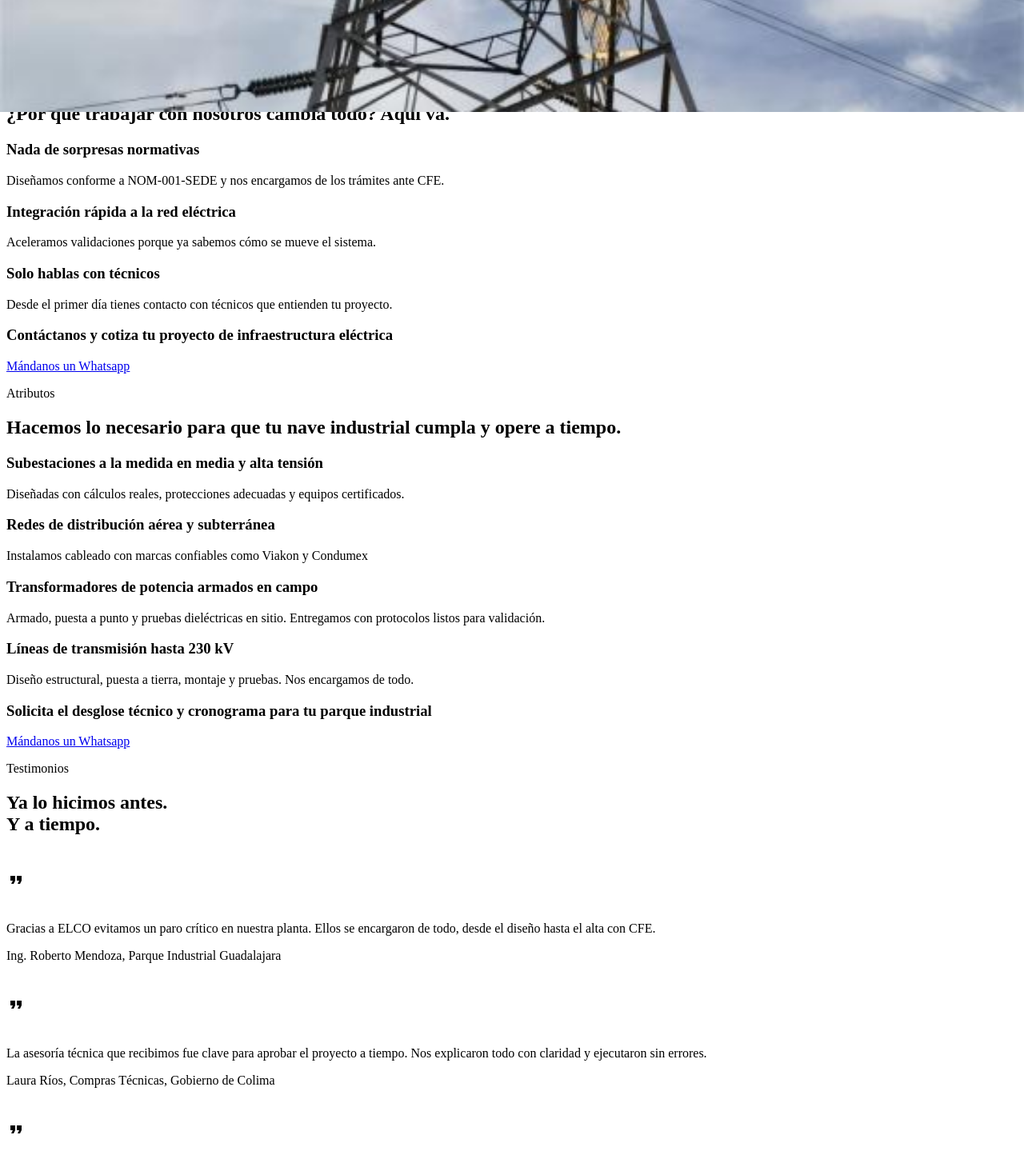
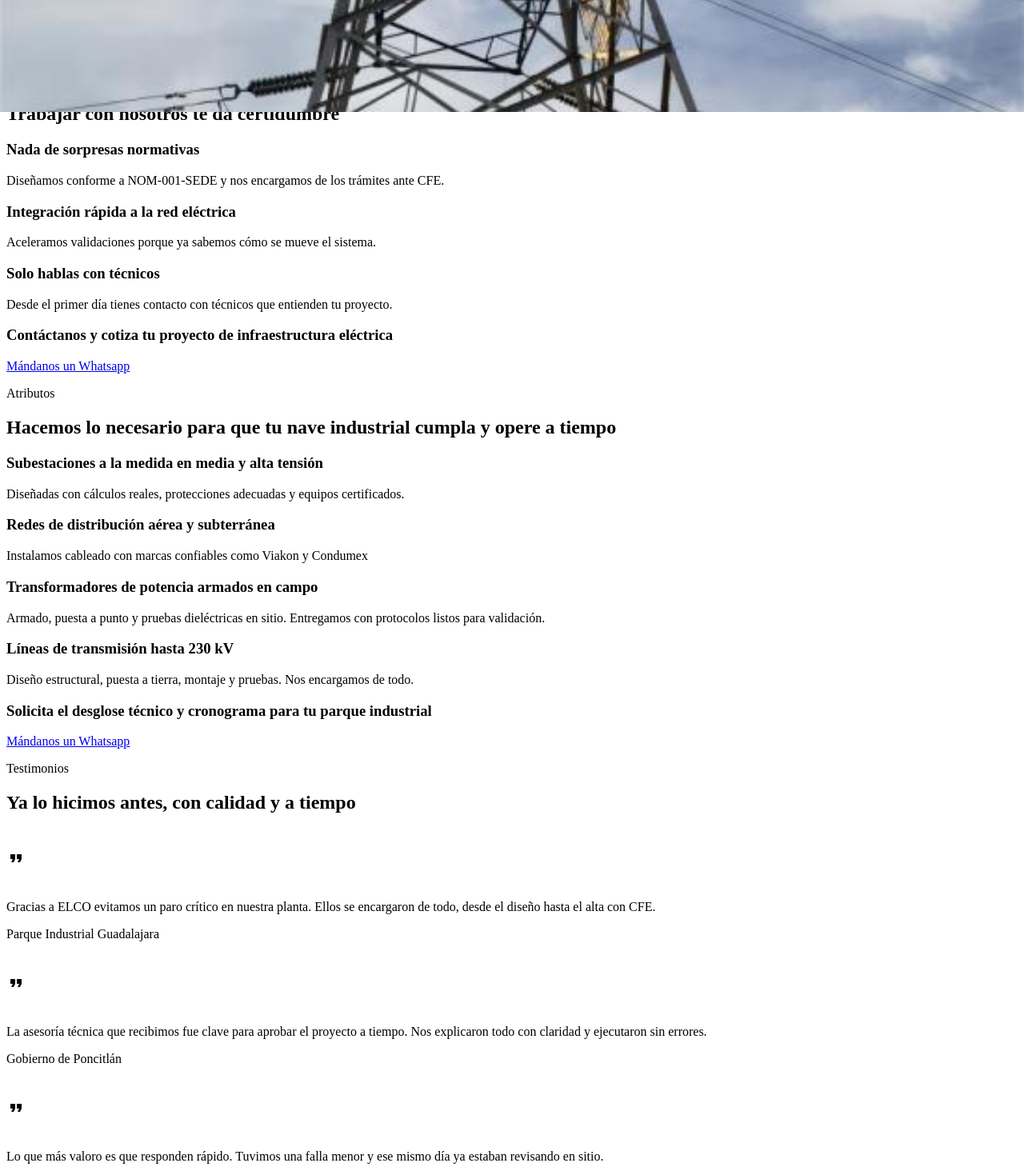
Before and after one commit to imadamblack/elco-altatension, a Next.js app: page / in a window 1280 px wide. Shown: the part 660-2124 px from the top of the page at 80% size. Built offline with nearby package versions, Linux system fonts and the light colour scheme.

Commit message:
UPD: Texts and header

```diff
--- a/content.js
+++ b/content.js
@@ -15,7 +15,7 @@ export const contentAltaTension = {
   },
   beneficios: {
     banner: {
-      title: "¿Por qué trabajar con nosotros cambia todo? Aquí va.",
+      title: "Trabajar con nosotros te da certidumbre",
       description: null
     },
     content: {
@@ -70,7 +70,7 @@ export const contentAltaTension = {
   },
   atributos: {
     banner: {
-      title: "Hacemos lo necesario para que tu nave industrial cumpla y opere a tiempo.",
+      title: "Hacemos lo necesario para que tu nave industrial cumpla y opere a tiempo",
       description: null
     },
     content: {
@@ -105,24 +105,24 @@ export const contentAltaTension = {
   },
   testimonios: {
     banner: {
-      title: "Ya lo hicimos antes. <br/>Y a tiempo.",
+      title: "Ya lo hicimos antes, con calidad y a tiempo",
       description: null
     },
     content: {
       paragraph: null,
       items: [
         {
-          title: "Ing. Roberto Mendoza, Parque Industrial Guadalajara",
+          title: "Parque Industrial Guadalajara",
           description: "Gracias a ELCO evitamos un paro crítico en nuestra planta. Ellos se encargaron de todo, desde el diseño hasta el alta con CFE.",
           img: "testimonios01.jpg"
         },
         {
-          title: "Laura Ríos, Compras Técnicas, Gobierno de Colima",
+          title: "Gobierno de Poncitlán",
           description: "La asesoría técnica que recibimos fue clave para aprobar el proyecto a tiempo. Nos explicaron todo con claridad y ejecutaron sin errores.",
           img: "testimonios02.jpg"
         },
         {
-          title: "Carlos Galván, Supervisor de Obra, Grupo Constructor Bajío",
+          title: "Grupo Constructor Bajío",
           description: "Lo que más valoro es que responden rápido. Tuvimos una falla menor y ese mismo día ya estaban revisando en sitio.",
           img: "testimonios03.jpg"
         }
@@ -135,7 +135,7 @@ export const contentAltaTension = {
   },
   garantias: {
     banner: {
-      title: "Cumplimos porque no sabemos trabajar de otra forma.",
+      title: "Cumplimos porque no sabemos trabajar de otra forma",
       description: null
     },
     content: {
@@ -216,7 +216,7 @@ export const contentAltaTension = {
   cta: {
     banner: {
       title: "Evita problemas eléctricos antes de que frenen tu obra",
-      description: "Déjanos tus datos y uno de nuestros técnicos certificados se pondrá en contacto contigo lo más pronto posible"
+      description: "Déjanos tus datos y mándanos un Whatsapp o espera a que uno de nuestros técnicos certificados se ponga en contacto contigo."
     },
     content: {
       paragraph: null,
--- a/src/components/form/opt-in-form.js
+++ b/src/components/form/opt-in-form.js
@@ -113,8 +113,8 @@ export default function OptInForm({lastClick = ''}) {
         }</button>
 
         <div className="mt-4">
-          <p className="-ft-3 text-center text-white">Al dar clic aceptas nuestra&nbsp;
-            <Link href={info.privacyNotice}>política de privacidad</Link>
+          <p className="-ft-3 text-center">No compartiremos tus datos. Al dar clic aceptas nuestra&nbsp;
+            <Link href={info.privacyNotice}>política de privacidad</Link>.
           </p>
         </div>
       </form>
--- a/src/pages/index.js
+++ b/src/pages/index.js
@@ -250,7 +250,7 @@ export default function Index() {
       </section>
 
       <div
-        className="sticky inset-x-0 bottom-4 mb-12 px-8 z-[9999] isolate">
+        className="sticky inset-x-0 bottom-4 mb-12 px-8 z-[99]">
         <div className="flex justify-center">
           <a
             onClick={() => goToContact('float')}
```
Also changed, not shown: src/components/layout/header.js (+3 -5 lines).
